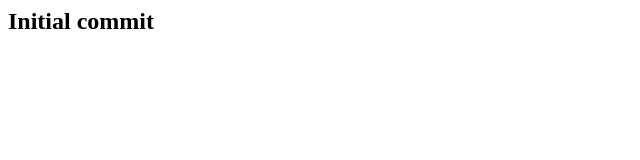
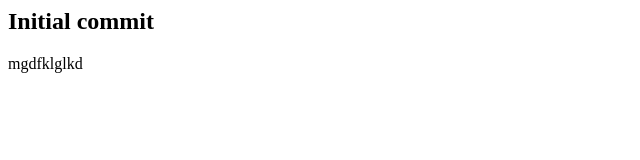
Before and after one commit to jyotiagrahari/localRepo, a plain HTML site: page index.html in a window 1280 px wide. Shown: the whole page, without its empty margins (0-640 px from the left). Drawn offline with Linux system fonts and the light colour scheme.

Commit message:
added paragraph

```diff
--- a/index.html
+++ b/index.html
@@ -1 +1,2 @@
 <h2>Initial commit</h2>
+<p>mgdfklglkd</p>
```
